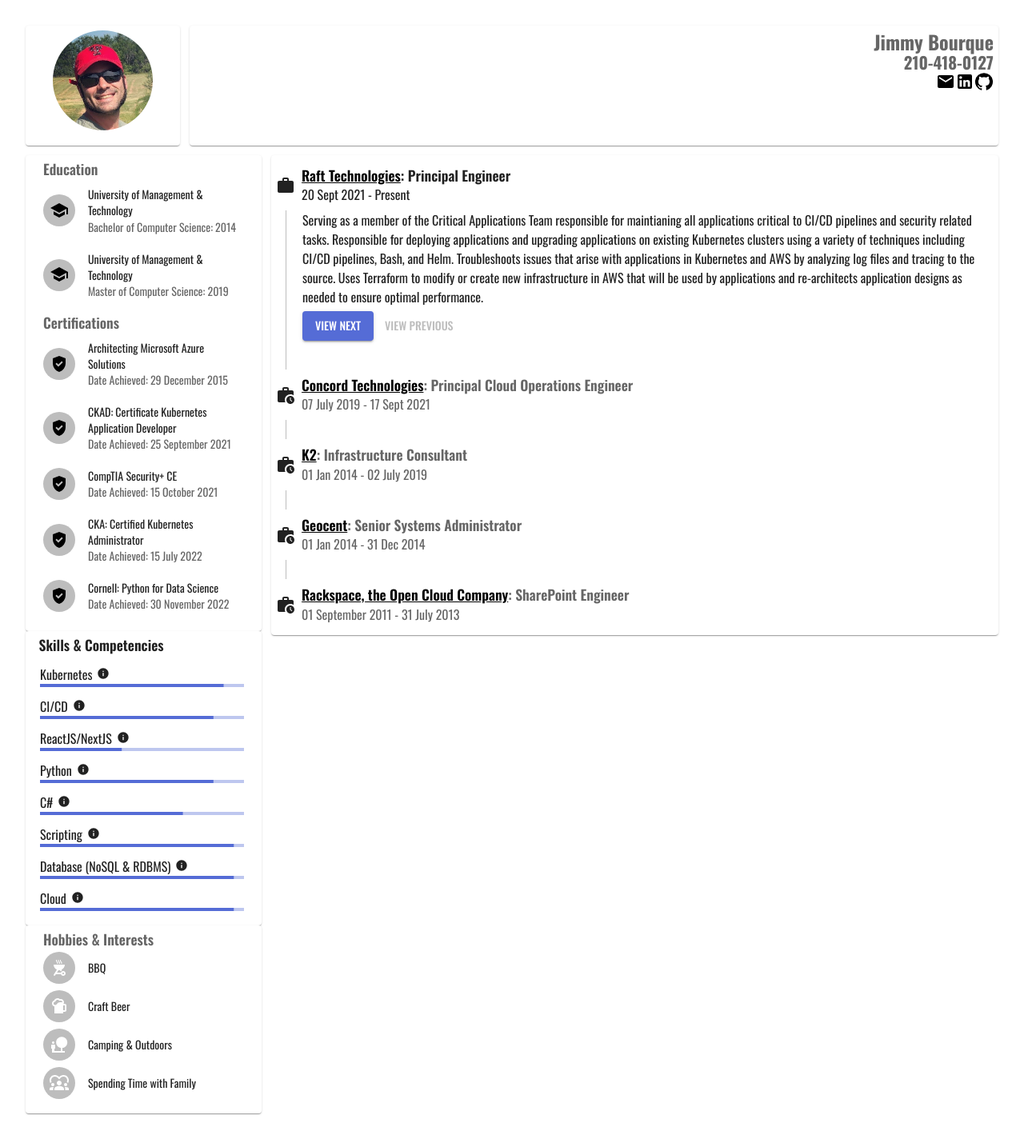
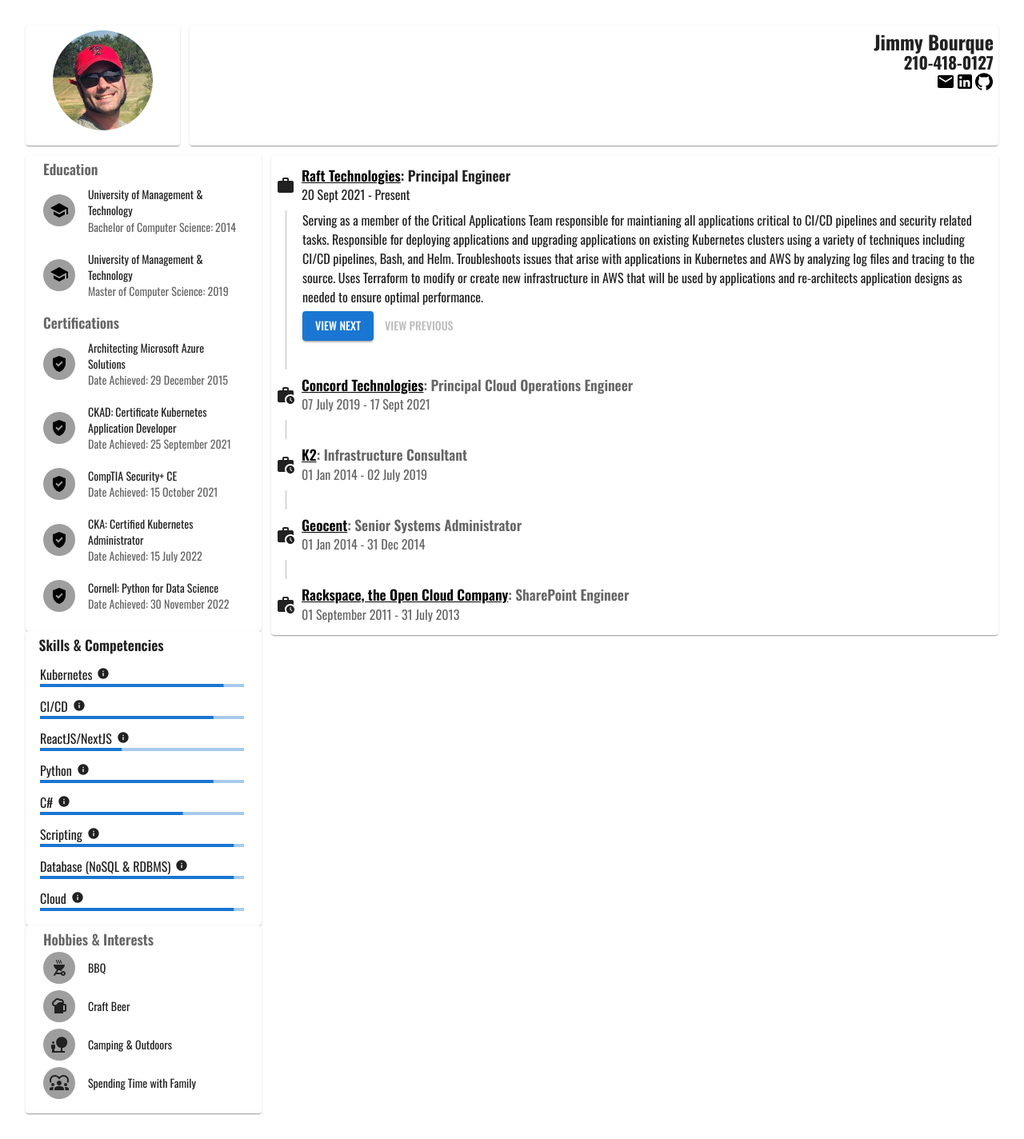
Before and after one commit to robbdasailer/nextjs-resume, a Next.js app: page / in a window 1280 px wide. Shown: the whole page at 80% size. Built offline with nearby package versions, Linux system fonts and the light colour scheme.

Commit message:
More theming and refactoring, made design more consistent

```diff
--- a/components/header.js
+++ b/components/header.js
@@ -3,20 +3,10 @@ import Image from 'next/image';
 import Grid from '@mui/material/Grid';
 import Paper from '@mui/material/Paper';
 import Typography from '@mui/material/Typography';
-import { styled } from '@mui/material/styles';
 import GitHubIcon from '@mui/icons-material/GitHub';
 import LinkedInIcon from '@mui/icons-material/LinkedIn';
 import LinkIcon from '@mui/icons-material/Link';
 import EmailIcon from '@mui/icons-material/Email';
-
-const Item = styled(Paper)(({ theme }) => ({
-	backgroundColor: theme.palette.mode === 'dark' ? '#1A2027' : '#fff',
-	...theme.typography.body2,
-	padding: theme.spacing(1),
-	textAlign: 'center',
-	color: theme.palette.text.secondary,
-	height: 150,
-}));
 
 const Header = (props) => {
 	const { name, email, phone, linkedInUrl, githubUrl, genericUrl } =
@@ -25,17 +15,17 @@ const Header = (props) => {
 	return (
 		<>
 			<Grid item xs={6} md={2}>
-				<Item>
+				<Paper sx={{ textAlign: 'center' }}>
 					<Image
 						src='/assets/resumeProfile.jpeg'
 						height={125}
 						width={125}
 						alt={name}
 					/>
-				</Item>
+				</Paper>
 			</Grid>
 			<Grid item xs={6} md={10}>
-				<Item sx={{ textAlign: 'right' }}>
+				<Paper sx={{ textAlign: 'right' }}>
 					<Typography variant='h1'>{name}</Typography>
 					{phone && <Typography variant='h3'>{phone}</Typography>}
 					{email && (
@@ -58,7 +48,7 @@ const Header = (props) => {
 							<LinkIcon />
 						</a>
 					)}
-				</Item>
+				</Paper>
 			</Grid>
 		</>
 	);
--- a/components/hobbies.js
+++ b/components/hobbies.js
@@ -19,15 +19,15 @@ const Hobbies = (props) => {
     const renderIcon = (icon) => {
 		switch(icon) {
             case 'bbq':
-                return <OutdoorGrillIcon />
+                return <OutdoorGrillIcon color="action" />
             case 'beer':
-                return <SportsBarIcon />
+                return <SportsBarIcon color="action" />
             case 'outdoor':
-                return <NaturePeopleIcon />
+                return <NaturePeopleIcon color="action" />
             case 'family':
-                return <Diversity1Icon />
+                return <Diversity1Icon color="action" />
             default:
-                return <InterestsIcon />
+                return <InterestsIcon color="action" />
         }
 	};
 
--- a/components/skills.js
+++ b/components/skills.js
@@ -35,7 +35,7 @@ const Skills = (props) => {
 				<Box key={skill.id} sx={{ width: '90%', m: 2 }}>
 					<Typography component='span'>
 						{skill.skillName}
-						<InfoIcon
+						<InfoIcon color="action"
 							sx={{ ml: 1, height: '1rem', width: '1rem' }}
 							aria-owns={open ? 'info-click-popper' : undefined}
 							aria-haspopup='true'
--- a/components/workAdditional.js
+++ b/components/workAdditional.js
@@ -21,13 +21,13 @@ const WorkAdditionalInfo = (props) => {
 				{jobTitle}
 				{props.open ? (
 					<IconButton
+						color='action'
 						aria-label='close'
 						onClick={handleClose}
 						sx={{
 							position: 'absolute',
 							right: 8,
 							top: 8,
-							color: (theme) => theme.palette.grey[500],
 						}}
 					>
 						<CloseIcon />
--- a/components/workHistory.js
+++ b/components/workHistory.js
@@ -46,7 +46,7 @@ const WorkHistory = (props) => {
 						</TimelineDot>
 						<TimelineConnector />
 					</TimelineSeparator>
-					<TimelineContent sx={{ py: 1, px: 2 }}>
+					<TimelineContent sx={{ py: 1, px: 2.65 }}>
 						<Typography variant='h5' component='span'>
 							<a href={job.companyLink}>{job.company}</a>: {job.jobTitle}
 						</Typography>
@@ -76,7 +76,7 @@ const WorkHistory = (props) => {
 					</TimelineDot>
 					<TimelineConnector />
 				</TimelineSeparator>
-				<TimelineContent sx={{ py: 2, px: 2 }}>
+				<TimelineContent sx={{ py: 2, px: 2.65 }}>
 					<Typography variant='h5' component='span'>
 						Want to know more?
 					</Typography>
--- a/styles/globals.css
+++ b/styles/globals.css
@@ -1,6 +1,6 @@
 :root {
   --foreground-rgb: 0, 0, 0;
-  --background-start-rgb: 214, 219, 220;
+  --background-start-rgb: 158, 158, 158;
   --background-end-rgb: 255, 255, 255;
 }
 
@@ -11,7 +11,6 @@ body {
 }
 
 body {
-  color: rgb(var(--foreground-rgb));
   background: linear-gradient(
       to bottom,
       transparent,
--- a/utils/theme.js
+++ b/utils/theme.js
@@ -1,13 +1,11 @@
 import { createTheme } from '@mui/material/styles';
-import { red } from '@mui/material/colors';
+import { grey, blue } from '@mui/material/colors';
+
 
 // Create a theme instance.
 const theme = createTheme({
 	typography: {
-		fontFamily: [
-			'Oswald',
-			'Serif'
-		].join(','),
+		fontFamily: ['Oswald', 'Serif'].join(','),
 		h1: {
 			fontSize: '1.5rem',
 			fontWeight: 900,
@@ -34,22 +32,22 @@ const theme = createTheme({
 		},
 		body1: {
 			fontSize: '1rem',
-			fontWeight: 400
+			fontWeight: 400,
 		},
 		body2: {
 			fontSize: '.875rem',
-			fontWeight: 400
+			fontWeight: 400,
 		},
 	},
 	palette: {
 		primary: {
-			main: '#556cd6',
+			main: blue[700],
 		},
 		secondary: {
-			main: '#96a0ba',
+			main: grey[500],
 		},
-		error: {
-			main: red.A400,
+		action: {
+			main: grey[900],
 		},
 	},
 	spacing: 6,
@@ -57,10 +55,23 @@ const theme = createTheme({
 		MuiPaper: {
 			styleOverrides: {
 				root: {
-					padding: '.375rem'
+					padding: '.375rem',
+					minHeight: 150,
+				},
+			},
+		},
+		MuiList: {
+			defaultProps: {
+				dense: true,
+			},
+		},
+		MuiAvatar: {
+			styleOverrides: {
+				root: {
+					backgroundColor: grey[500]
 				}
 			}
 		}
-	}
+	},
 });
 export default theme;
```
